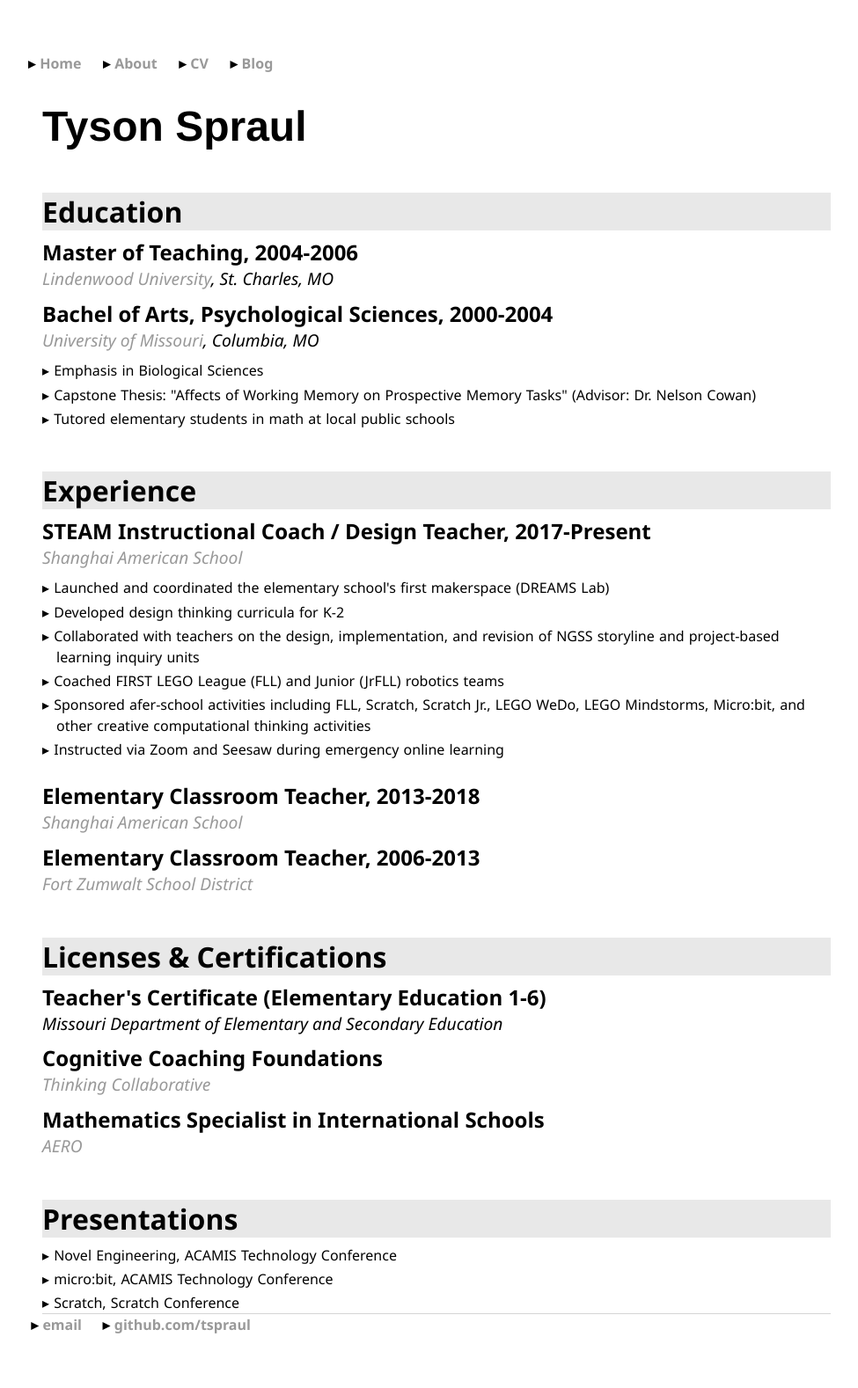
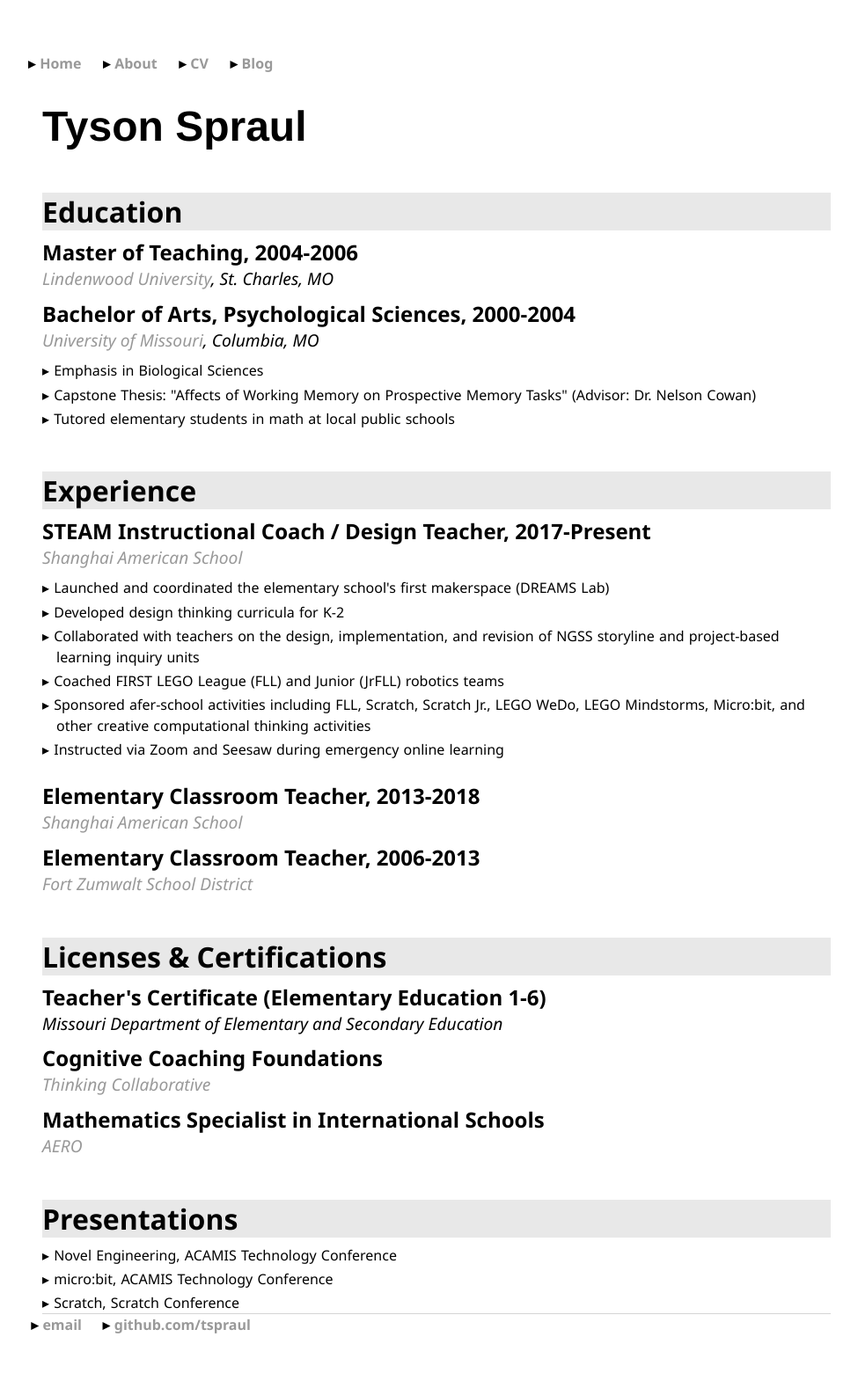
Before and after one commit to tspraul/tspraul, a Jekyll site: the page built from cv/index.html, in a window 1280 px wide. Shown: the whole page at 88% size, without its empty margins (144-1119 px from the left). Built offline with Jekyll 4.4.1, drawn with Linux system fonts in a browser that asks for light colours.

Commit message:
Update index.html

```diff
--- a/cv/index.html
+++ b/cv/index.html
@@ -7,7 +7,7 @@ custom_css: cv
 <div class="blurb">
 	<h2>Education</h2>
 	<h3>Master of Teaching, 2004-2006	<em><a href="https://www.lindenwood.edu/">Lindenwood University</a>, St. Charles, MO</em></h3>
-	<h3>Bachel of Arts, Psychological Sciences, 2000-2004	<em><a href="https://missouri.edu//">University of Missouri</a>, Columbia, MO</em></h3>
+	<h3>Bachelor of Arts, Psychological Sciences, 2000-2004	<em><a href="https://missouri.edu//">University of Missouri</a>, Columbia, MO</em></h3>
 	<ul>
 		<li>Emphasis in Biological Sciences</li>
 		<li>Capstone Thesis: "Affects of Working Memory on Prospective Memory Tasks" (Advisor: Dr. Nelson Cowan)</li>
```
